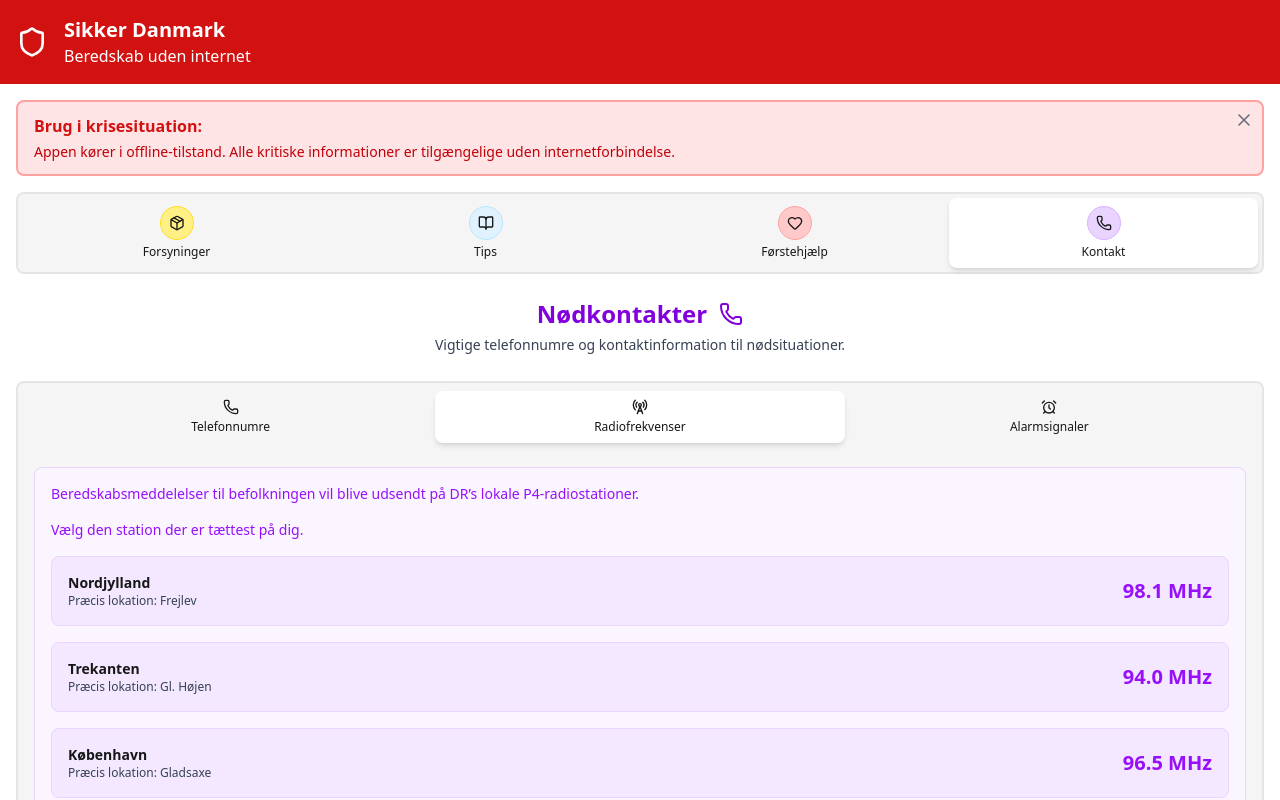
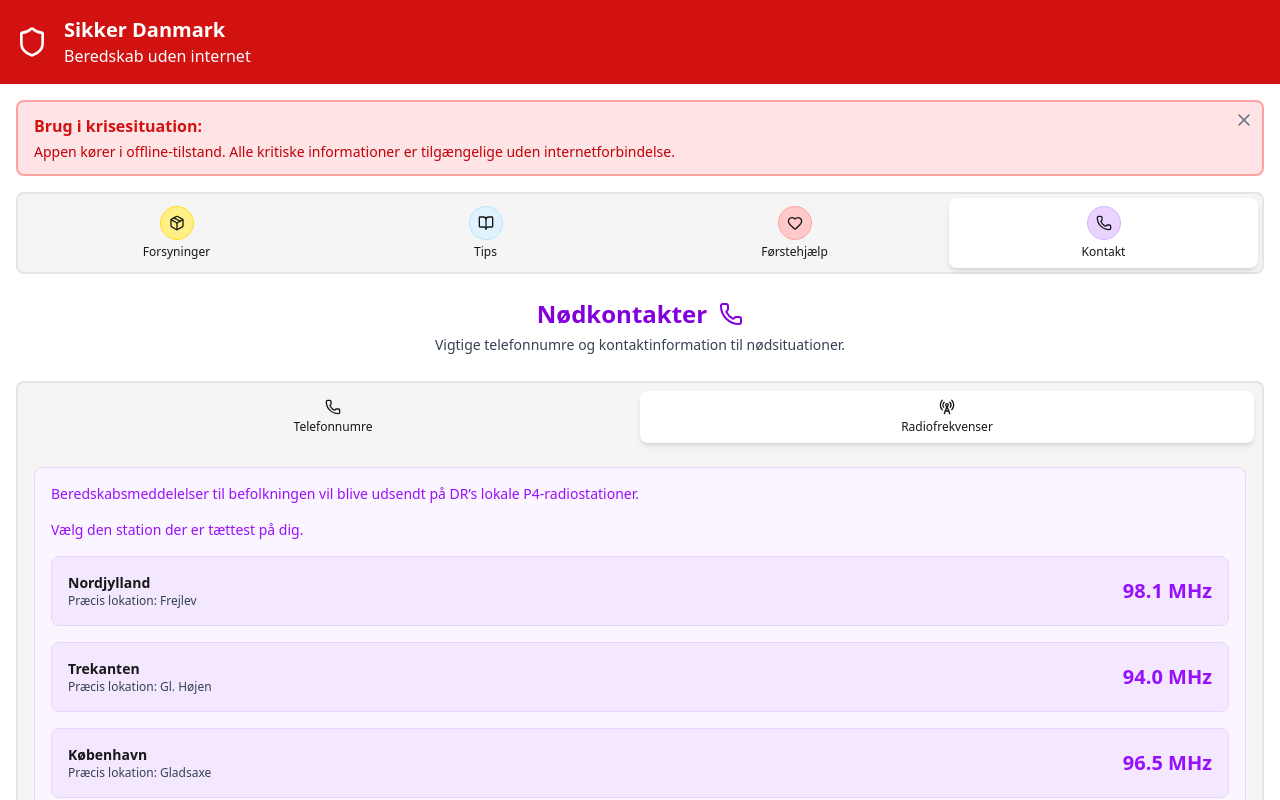
Before and after one commit to philipmunster/sikker-danmark, a Next.js app: page /phone/radio in a window 1280 px wide. Shown: the top 800 px of the page. Built offline with nearby package versions, Linux system fonts and the light colour scheme.

Commit message:
fix minor stuff

```diff
--- a/src/app/phone/Navigation.tsx
+++ b/src/app/phone/Navigation.tsx
@@ -20,9 +20,6 @@ export default function Navigation() {
                 <NavItem href='/phone/radio' isActive={pathname === '/phone/radio'} Icon={RadioTower} simpleVariant={true}>
                     Radiofrekvenser
                 </NavItem>
-                <NavItem href='/phone/alarm-signals' isActive={pathname === '/phone/alarm-signals'} Icon={AlarmClock} simpleVariant={true}>
-                    Alarmsignaler
-                </NavItem>
             </ul>
         </nav>
     )
--- a/src/app/phone/radio/page.tsx
+++ b/src/app/phone/radio/page.tsx
@@ -1,5 +1,3 @@
-import { RadioTower } from 'lucide-react'
-import Badge from '@/app/components/Badge'
 import { p4Stations } from '@/app/data/radioSignal'
 
 export default function RadioPage() {
```
